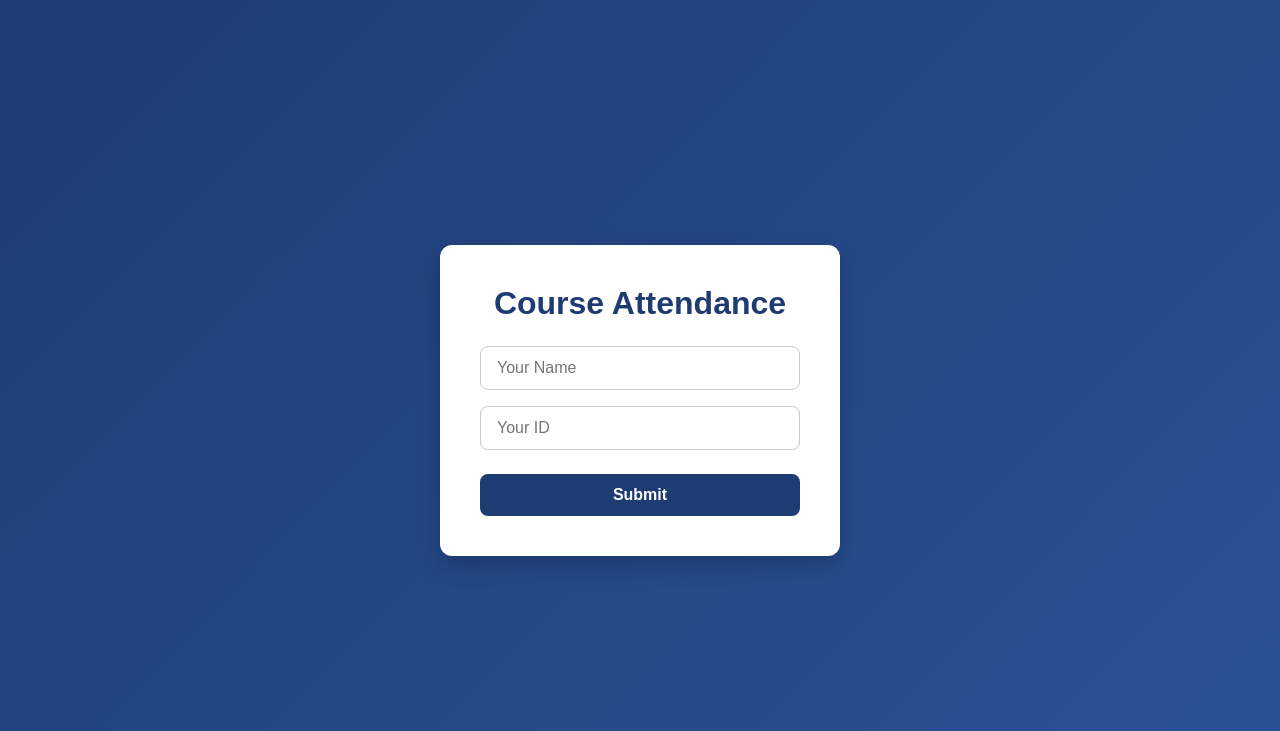
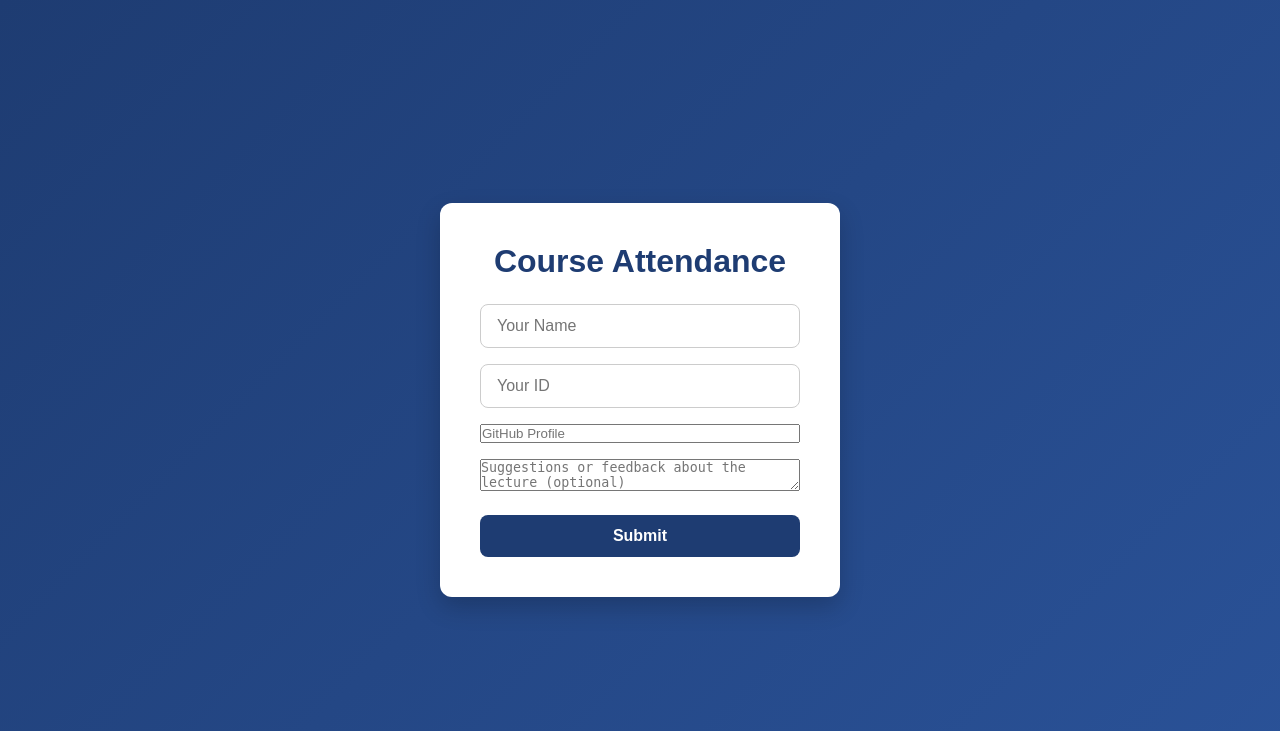
Before and after one commit to giftedoddd/Python101, a Flask app: page /submit in a window 1280 px wide. Shown: the top 731 px of the page. Run offline with Flask 3, Linux system fonts and the light colour scheme; parts of the project's set-up code (start-up, migrations or seed data) failed here and were passed over.

Commit message:
Add github_link and feedback input fields

```diff
--- a/src/Pytracker/templates/submit.html
+++ b/src/Pytracker/templates/submit.html
@@ -19,8 +19,11 @@
     {% endif %}
 
     <form method="POST">
-        <input type="text" name="name" placeholder="Your Name" required>
-        <input type="text" name="student_id" placeholder="Your ID" required>
+        <input type="text" name="name" placeholder="Your Name">
+        <input type="text" name="student_id" placeholder="Your ID">
+        <input type="url" name="github_link" placeholder="GitHub Profile">
+        <textarea name="feedback" placeholder="Suggestions or feedback about the lecture (optional)"></textarea>
+
         <button type="submit">Submit</button>
     </form>
 </main>
```
